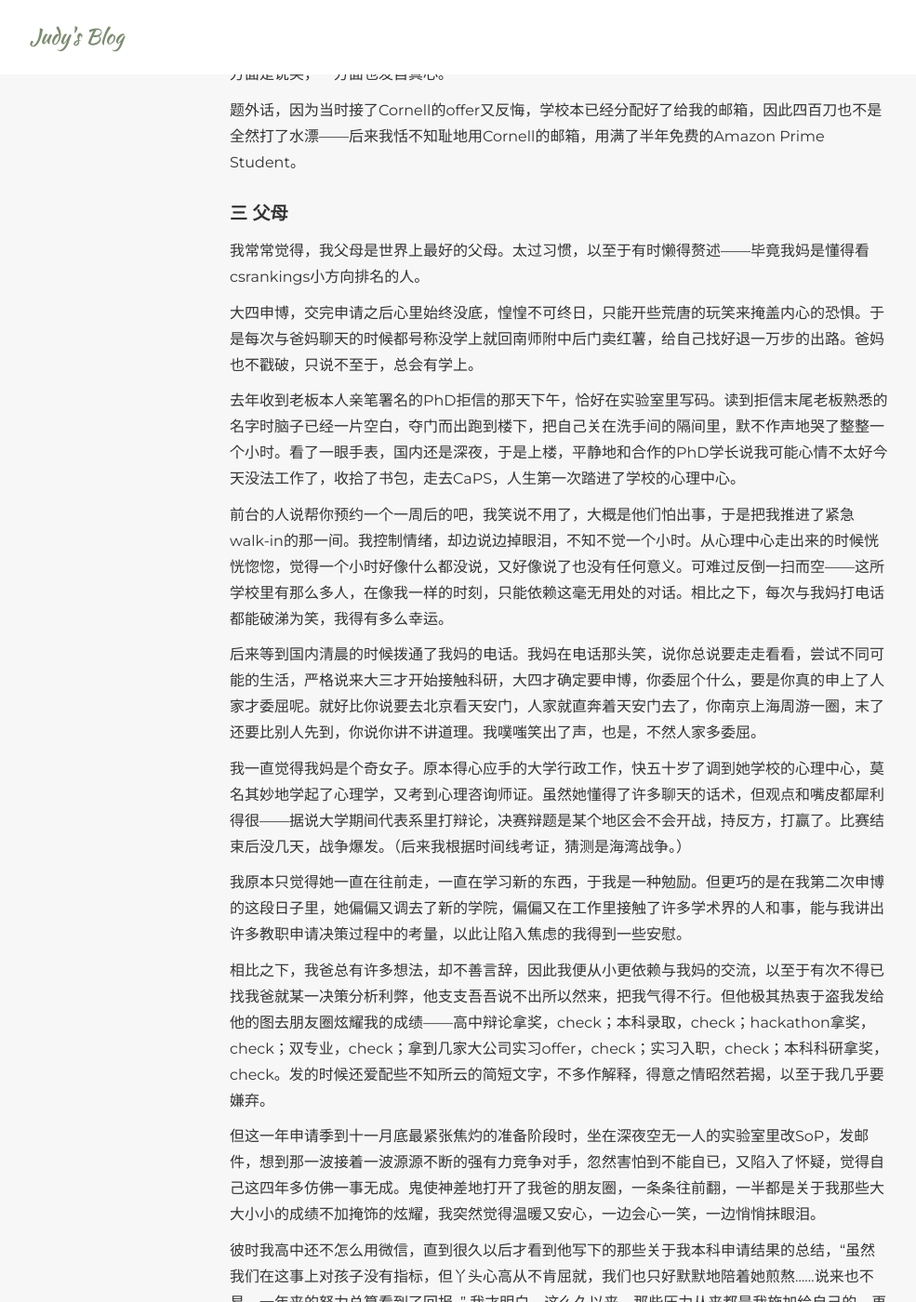
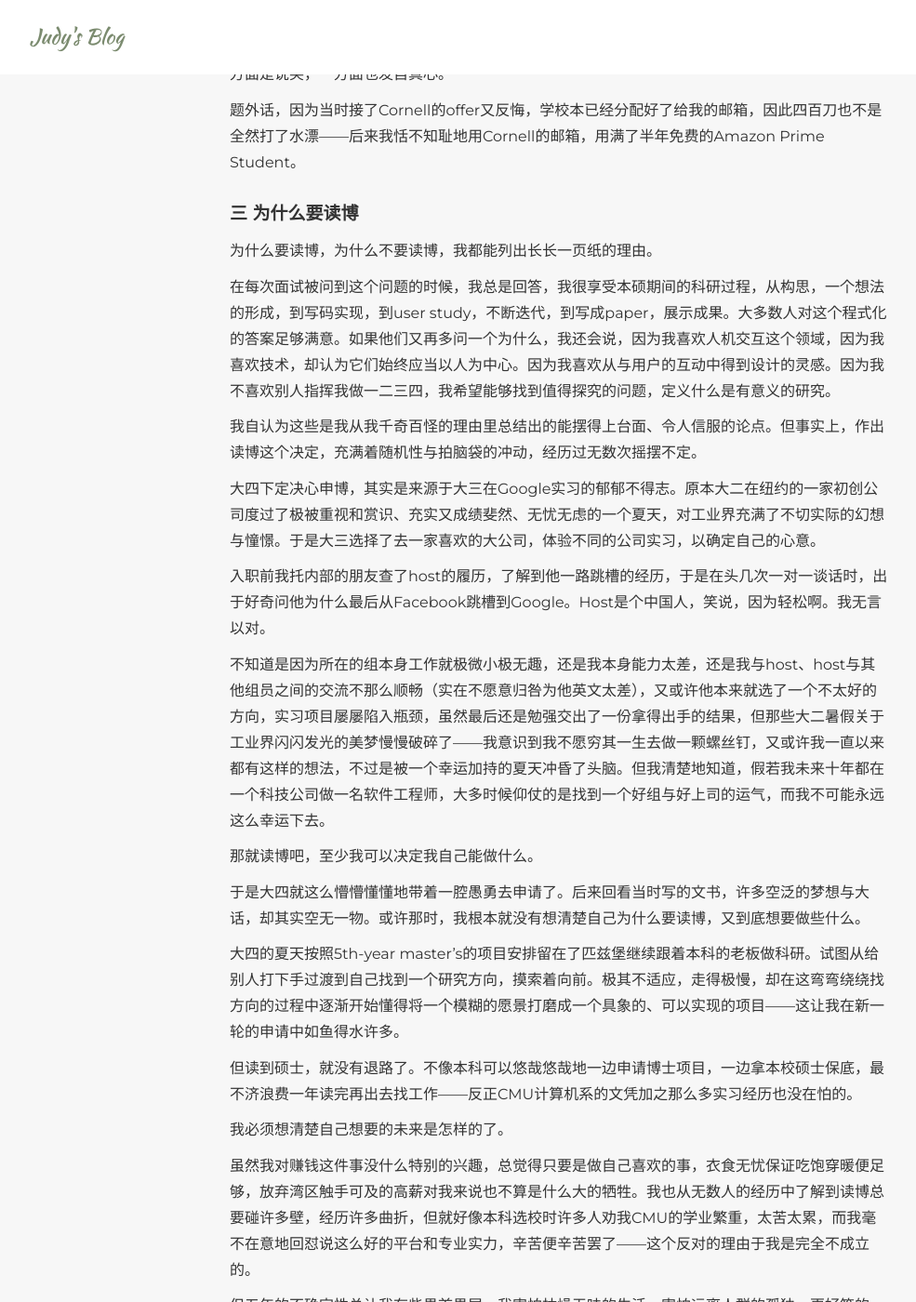
Before and after one commit to judykong97/judykong97.github.io, a Jekyll site: the page built from _posts/blog/2020-03-13-lu.markdown, in a window 1280 px wide and 1400 px high, scrolled down 2532 px. Shown: the whole window at 93% size, without its empty margins (38-1023 px from the left). Built offline with Jekyll 4.4.1, drawn with Linux system fonts in a browser that asks for light colours; some web fonts are replaced; some of the changed text lies outside the part shown.

Commit message:
Updated post

```diff
--- a/_posts/blog/2020-03-13-lu.markdown
+++ b/_posts/blog/2020-03-13-lu.markdown
@@ -68,7 +68,49 @@
 
 <div style="padding-bottom: 10px;"></div>
 
-#### 三 父母
+#### 三 为什么要读博
+
+<div style="padding-bottom: 5px;"></div>
+
+为什么要读博，为什么不要读博，我都能列出长长一页纸的理由。
+
+在每次面试被问到这个问题的时候，我总是回答，我很享受本硕期间的科研过程，从构思，一个想法的形成，到写码实现，到user study，不断迭代，到写成paper，展示成果。大多数人对这个程式化的答案足够满意。如果他们又再多问一个为什么，我还会说，因为我喜欢人机交互这个领域，因为我喜欢技术，却认为它们始终应当以人为中心。因为我喜欢从与用户的互动中得到设计的灵感。因为我不喜欢别人指挥我做一二三四，我希望能够找到值得探究的问题，定义什么是有意义的研究。
+
+我自认为这些是我从我千奇百怪的理由里总结出的能摆得上台面、令人信服的论点。但事实上，作出读博这个决定，充满着随机性与拍脑袋的冲动，经历过无数次摇摆不定。
+
+大四下定决心申博，其实是来源于大三在Google实习的郁郁不得志。原本大二在纽约的一家初创公司度过了极被重视和赏识、充实又成绩斐然、无忧无虑的一个夏天，对工业界充满了不切实际的幻想与憧憬。于是大三选择了去一家喜欢的大公司，体验不同的公司实习，以确定自己的心意。
+
+入职前我托内部的朋友查了host的履历，了解到他一路跳槽的经历，于是在头几次一对一谈话时，出于好奇问他为什么最后从Facebook跳槽到Google。Host是个中国人，笑说，因为轻松啊。我无言以对。
+
+不知道是因为所在的组本身工作就极微小极无趣，还是我本身能力太差，还是我与host、host与其他组员之间的交流不那么顺畅（实在不愿意归咎为他英文太差），又或许他本来就选了一个不太好的方向，实习项目屡屡陷入瓶颈，虽然最后还是勉强交出了一份拿得出手的结果，但那些大二暑假关于工业界闪闪发光的美梦慢慢破碎了——我意识到我不愿穷其一生去做一颗螺丝钉，又或许我一直以来都有这样的想法，不过是被一个幸运加持的夏天冲昏了头脑。但我清楚地知道，假若我未来十年都在一个科技公司做一名软件工程师，大多时候仰仗的是找到一个好组与好上司的运气，而我不可能永远这么幸运下去。
+
+那就读博吧，至少我可以决定我自己能做什么。
+
+于是大四就这么懵懵懂懂地带着一腔愚勇去申请了。后来回看当时写的文书，许多空泛的梦想与大话，却其实空无一物。或许那时，我根本就没有想清楚自己为什么要读博，又到底想要做些什么。
+
+大四的夏天按照5th-year master’s的项目安排留在了匹兹堡继续跟着本科的老板做科研。试图从给别人打下手过渡到自己找到一个研究方向，摸索着向前。极其不适应，走得极慢，却在这弯弯绕绕找方向的过程中逐渐开始懂得将一个模糊的愿景打磨成一个具象的、可以实现的项目——这让我在新一轮的申请中如鱼得水许多。
+
+但读到硕士，就没有退路了。不像本科可以悠哉悠哉地一边申请博士项目，一边拿本校硕士保底，最不济浪费一年读完再出去找工作——反正CMU计算机系的文凭加之那么多实习经历也没在怕的。
+
+我必须想清楚自己想要的未来是怎样的了。
+
+虽然我对赚钱这件事没什么特别的兴趣，总觉得只要是做自己喜欢的事，衣食无忧保证吃饱穿暖便足够，放弃湾区触手可及的高薪对我来说也不算是什么大的牺牲。我也从无数人的经历中了解到读博总要碰许多壁，经历许多曲折，但就好像本科选校时许多人劝我CMU的学业繁重，太苦太累，而我毫不在意地回怼说这么好的平台和专业实力，辛苦便辛苦罢了——这个反对的理由于我是完全不成立的。
+
+但五年的不确定性总让我有些畏首畏尾。我害怕枯燥无味的生活，害怕远离人群的孤独。更好笑的是，在我妈甚至还没催婚我的情况下，我就自己先担心会因读博变得闷而无趣，社交圈狭小，因此嫁不出去——虽然我崇敬颜宁女神这样守着学术便足够快乐的人，百分之一百地尊重每一个人的选择，也从不觉得活在世上是为了要取悦谁，但似乎爱与家庭于我是必需品。又万一我明明自认在理工科生里还算擅长表达，明明可以在公司里做出更大的成绩，却非要选一条困难模式的路去走，岂不是得不偿失？
+
+最终确定自己的心意，其实是某一日灵感突发问了自己这样一个问题。“如果读博真的选错了，又或是找教职不顺利，不得不毕业后又重新回到工业界，你还愿意读这个博吗？”
+
+我内心的声音说，“我愿意，不管未来怎样，花人生的五年时间做一件自己喜欢又觉得有意义的事，哪怕光是这段经历也已经足够值得。”
+
+脑子里像是听到瓶塞打开一瞬间清脆的“啵”地一声，又好像天窗忽然打开，有光照进来。
+
+我突然很确定自己想要的是什么了。
+
+而且其实，认识的老板们都很顾家，男博士好像也挺可爱的。
+
+<div style="padding-bottom: 10px;"></div>
+
+#### 四 父母
 
 <div style="padding-bottom: 5px;"></div>
 
@@ -98,7 +140,7 @@
 
 <div style="padding-bottom: 10px;"></div>
 
-#### 四 久别重逢
+#### 五 久别重逢
 
 <div style="padding-bottom: 5px;"></div>
 
```
